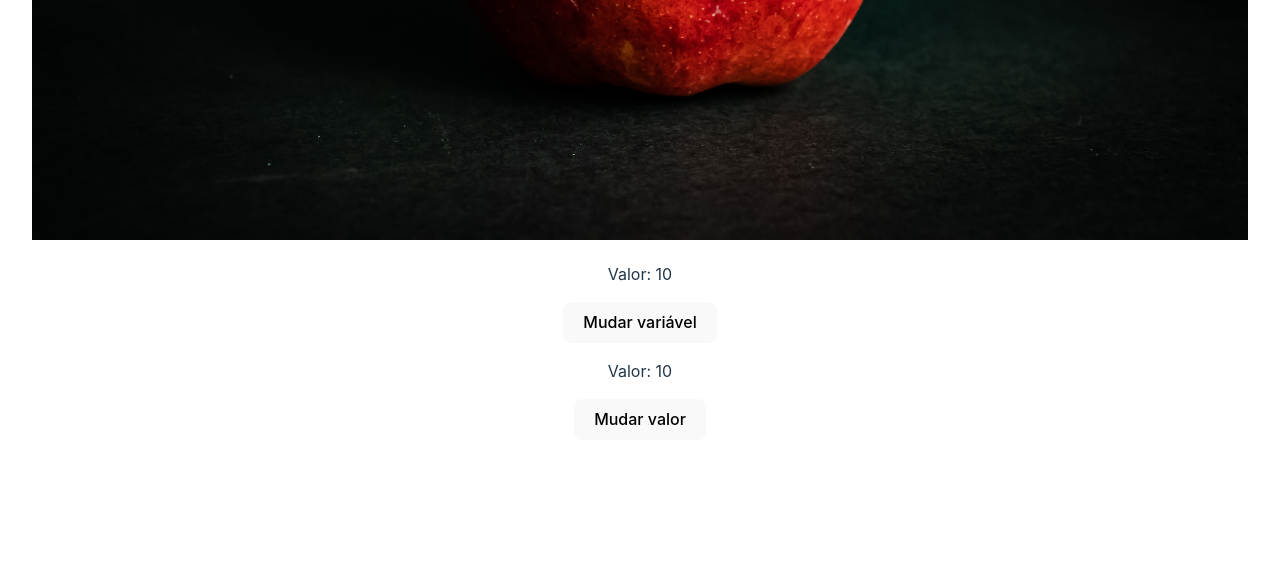
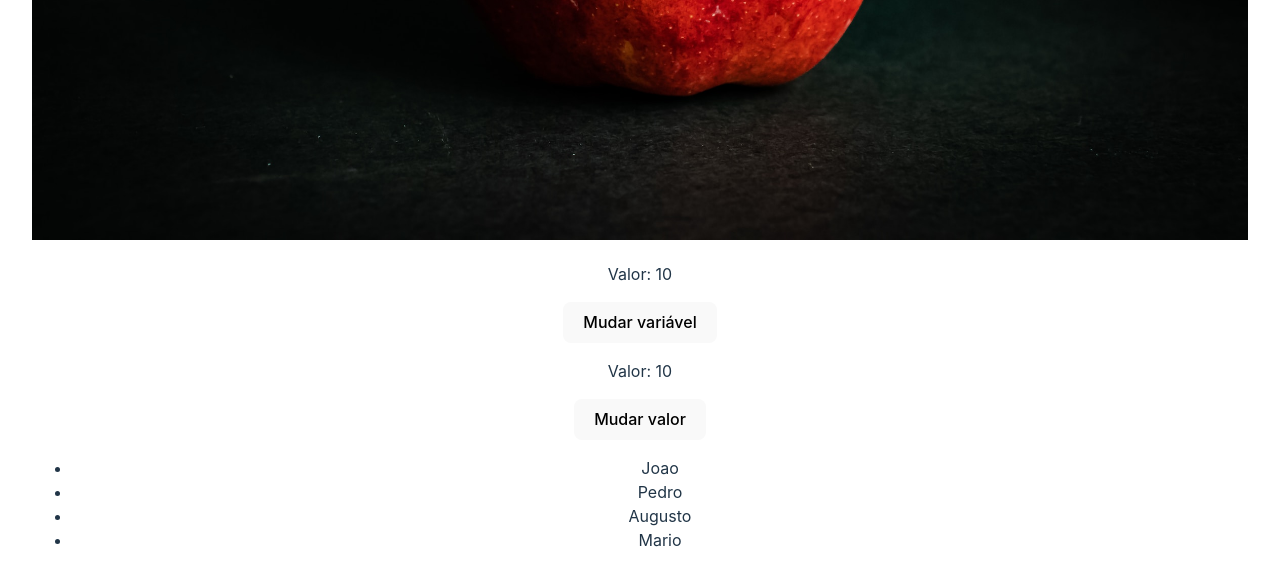
Before and after one commit to Paulohenriquesp/fundamentos-react, a React app in the folder 2_AVANCANDO_EM_REACT/avancando-react/: page / in a window 1280 px wide. Shown: the part 1317-1901 px from the top of the page. Built offline with nearby package versions, Linux system fonts and the light colour scheme; the HTML template or start-up script is replaced by a standard one.

Commit message:
feat: trabalhando com useState e listas no react

```diff
--- a/2_AVANCANDO_EM_REACT/avancando-react/src/App.jsx
+++ b/2_AVANCANDO_EM_REACT/avancando-react/src/App.jsx
@@ -1,6 +1,7 @@
 import "./App.css";
 
 import Maca from "./assets/maca.jpg";
+import ListRender from "./componentes/ListRender";
 import { ManageData } from "./componentes/ManageData";
 
 function App() {
@@ -16,6 +17,7 @@ function App() {
         <img src={Maca} alt="Maçã" />
       </div>
         <ManageData />
+        <ListRender />
     </div>
   );
 }
--- /dev/null
+++ b/2_AVANCANDO_EM_REACT/avancando-react/src/componentes/ListRender.tsx
@@ -0,0 +1,21 @@
+import React from 'react'
+import {useState} from 'react'
+
+const ListRender = () => {
+const [list] = useState(["Joao", "Pedro", "Augusto", "Mario"])
+
+
+  return (
+  <div>
+        <ul>
+            {list.map((item) => (
+                <li>
+                    {item}
+                </li>
+            ))}
+        </ul>
+  </div>
+  )
+}
+
+export default ListRender
```
